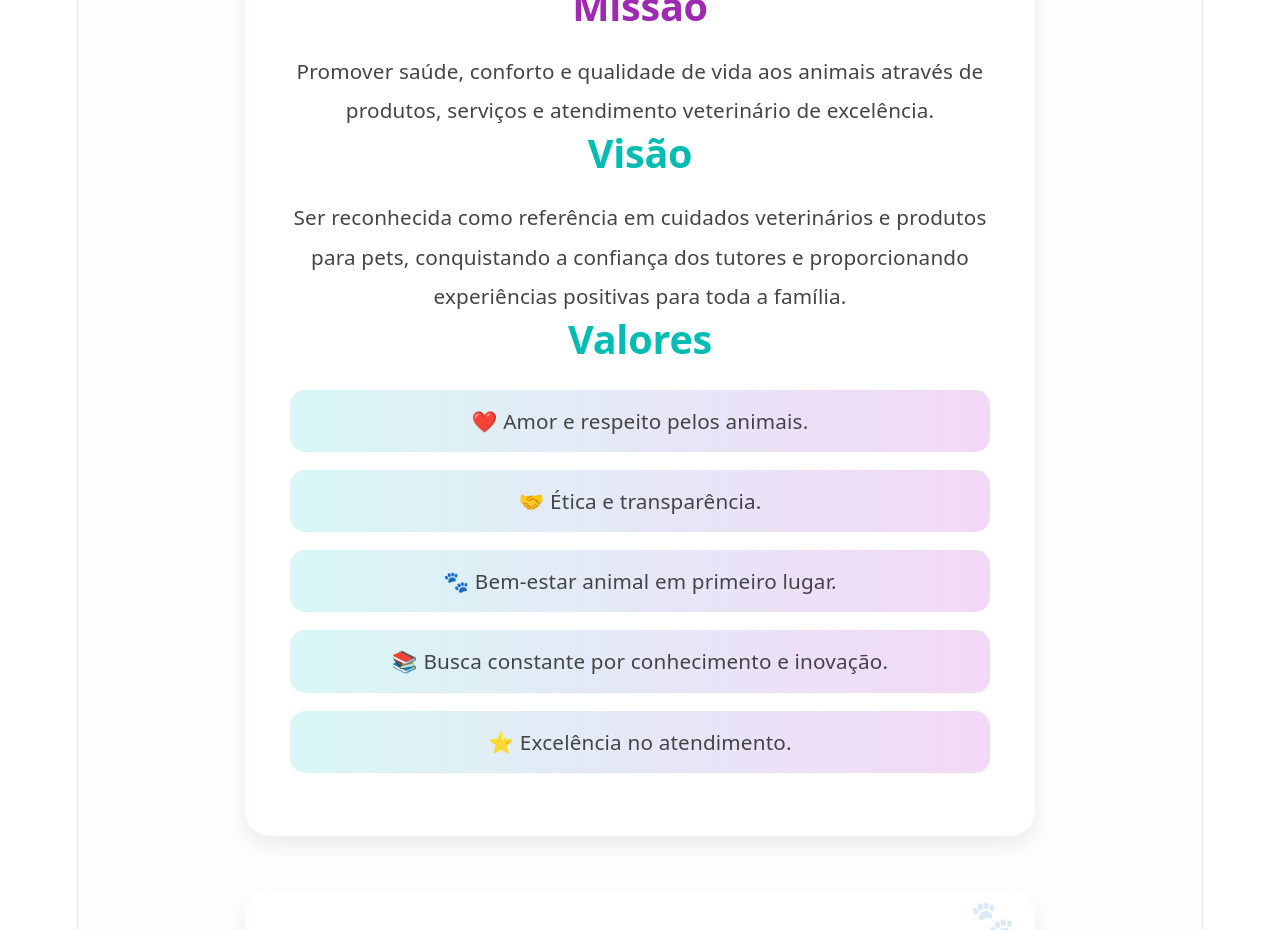
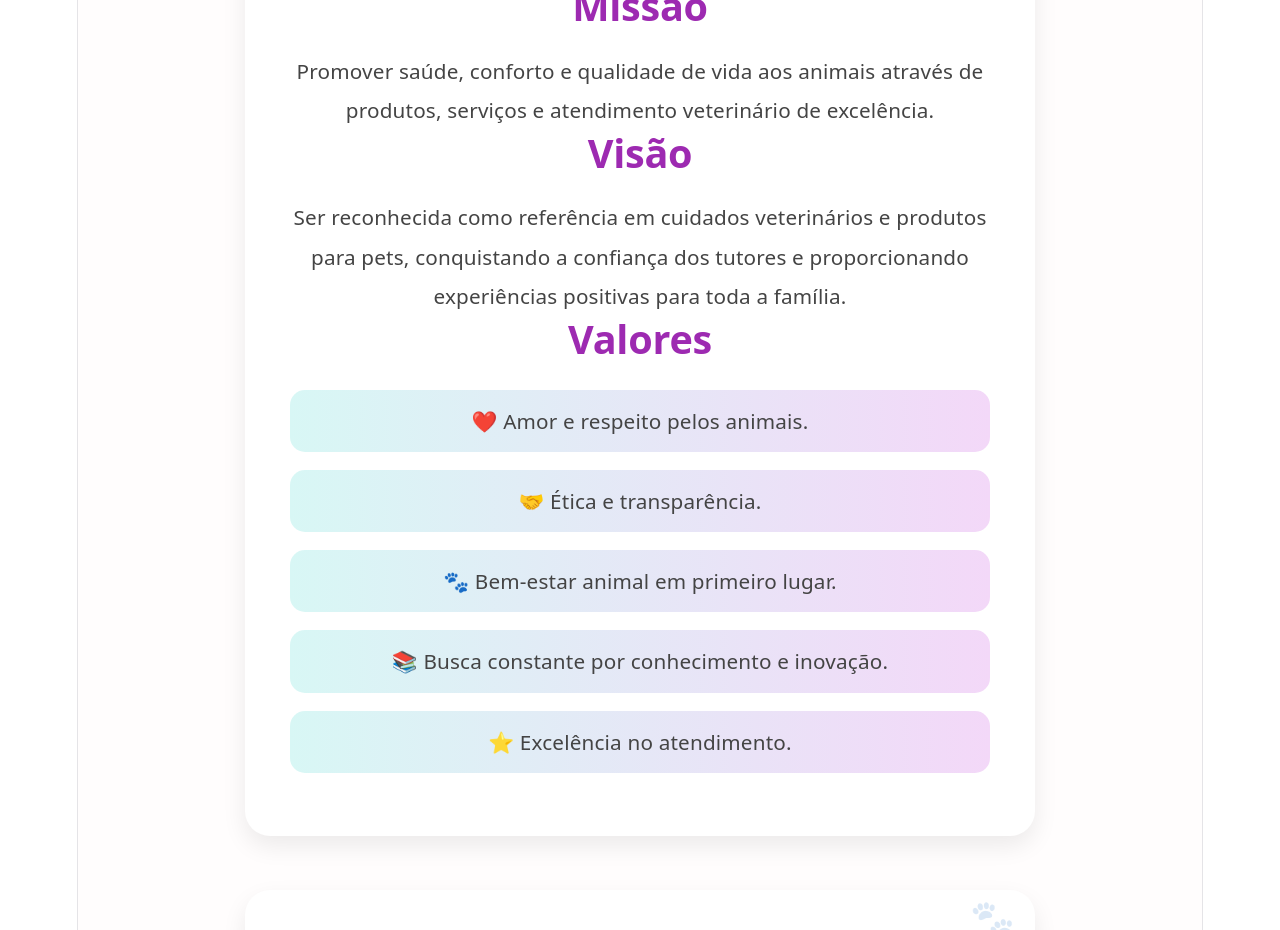
Before and after one commit to AlvaroCoe/DS-96231-DUPLA, a React (Vite) app in the folder projeto-git-dupla/: page /sobrenos in a window 1280 px wide. Shown: the part 1620-2550 px from the top of the page. Built offline with nearby package versions, Linux system fonts and the light colour scheme.

Commit message:
atualização imagem

```diff
--- a/projeto-git-dupla/src/pages/SobreNos/style.css
+++ b/projeto-git-dupla/src/pages/SobreNos/style.css
@@ -75,12 +75,12 @@
 
 /* MISSÃO E VISÃO */
 .missao h2:nth-of-type(1) {
-  color: #9d2ab1; /* Missão fica Roxo */
+  color: #9d2ab1;
 }
 
 .missao h2:nth-of-type(2),
 .missao h2:nth-of-type(3) {
-  color: #00bcb3; /* Visão e Valores ficam Ciano */
+  color: #9d2ab1;
 }
 
 .historia p,
@@ -171,7 +171,7 @@
   display: flex;
   gap: 1.5rem;
   margin-top: 2rem;
-  flex-wrap: wrap; /* Garante que quebre linha no celular */
+  flex-wrap: wrap;
 }
 
 .membro-card {
@@ -185,7 +185,7 @@
 }
 
 .membro-card h3 {
-  color: #9d2ab1; /* Roxo padrão do seu Hero */
+  color: #9d2ab1;
   font-size: 1.4rem;
   margin-bottom: 0.3rem;
 }
```
Also changed, not shown: projeto-git-dupla/src/assets/LogoPetShop.svg.
